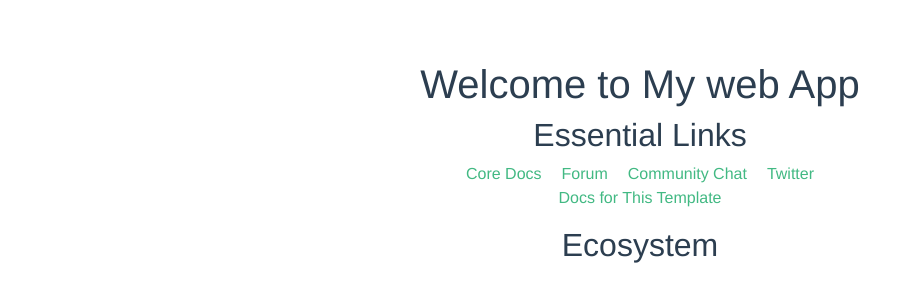
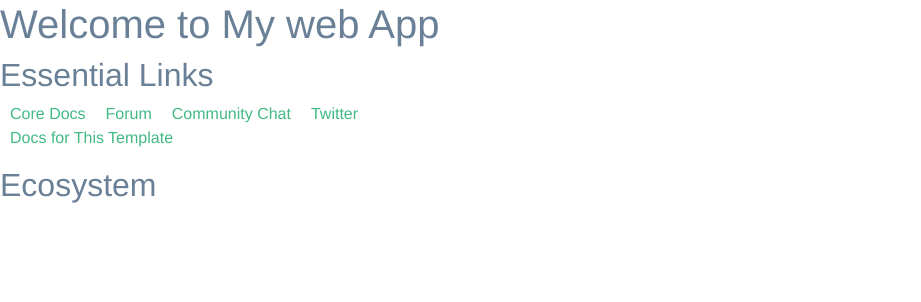
Before and after one commit to KaveeshBaddage/Vue---Laravel-Web-app-, a Vue app: page / in a window 1280 px wide. Shown: the top 302 px of the page, without its empty margins (0-921 px from the left). Built offline with nearby package versions, Linux system fonts and the light colour scheme.

Commit message:
Comment margin-top and text allign

```diff
--- a/src/App.vue
+++ b/src/App.vue
@@ -1,6 +1,7 @@
 <template>
   <div id="app">
     <!-- <img src="./assets/logo.png"> -->
+
     <router-view/>
   </div>
 </template>
@@ -16,8 +17,8 @@ export default {
   font-family: 'Avenir', Helvetica, Arial, sans-serif;
   -webkit-font-smoothing: antialiased;
   -moz-osx-font-smoothing: grayscale;
-  text-align: center;
-  color: #2c3e50;
-  margin-top: 60px;
+  /* text-align: center; */
+  color: #6a8096;
+  /* margin-top: 60px; */
 }
 </style>
```
